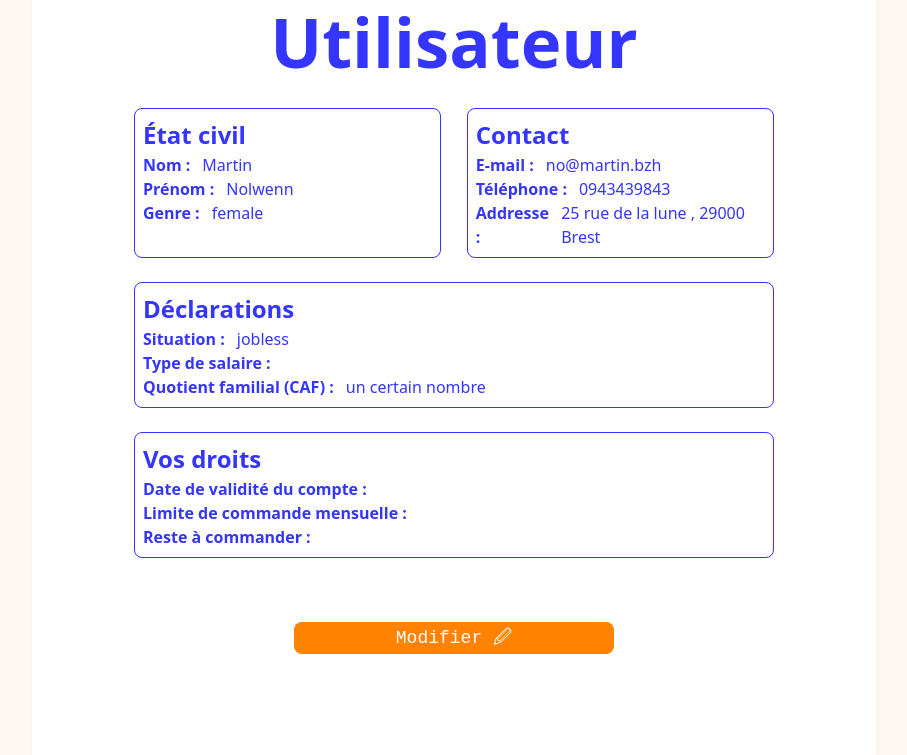
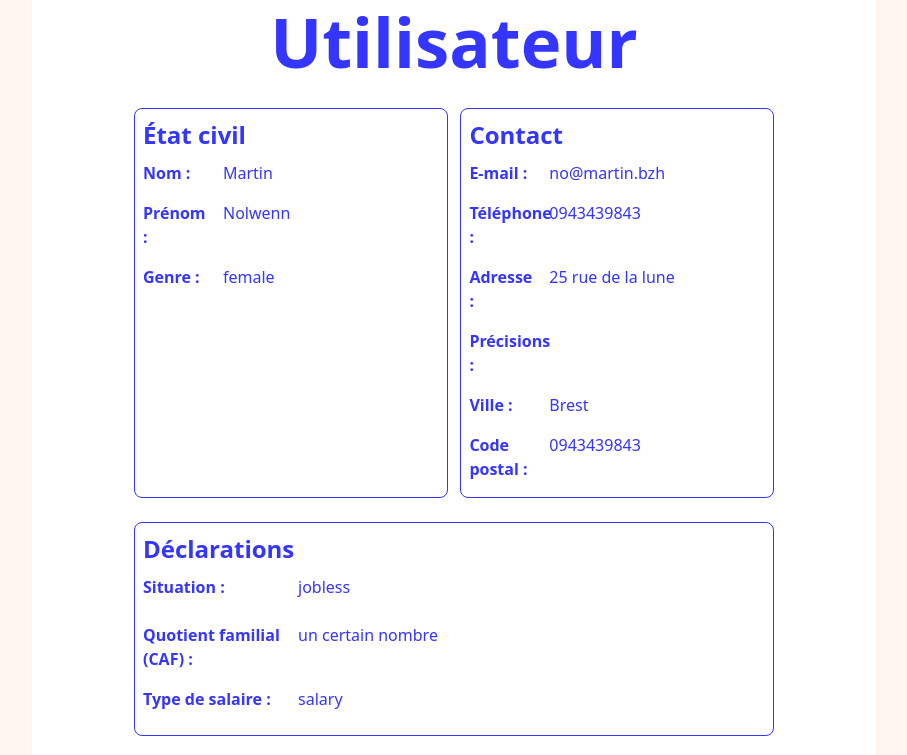
Before and after one commit to ba-22-hub/rayon22-ba22, a React (Vite) app: page /login in a window 1280 px wide. Shown: the part 1287-2042 px from the top of the page, without its empty margins (186-1093 px from the left). Built offline with nearby package versions, Linux system fonts and the light colour scheme.

Commit message:
adding function to edit profile

```diff
--- a/src/pages/Account.jsx
+++ b/src/pages/Account.jsx
@@ -1,3 +1,5 @@
+import { Input } from "postcss"
+import { useState } from "react"
 
 
 
@@ -22,42 +24,144 @@ function Account({ client }) {
      * wageType: undefined
      */
 
-    const fullAddress = client.address + ' ' + client.addAddress + ', ' + client.postalCode + ' ' + client.city
 
+
+
+    const [editing, setEditing] = useState(false)
+    const [clientEdit, setClientEdit] = useState(client)
+    const genderOptions = ["male", "female", "other"]
+    const situationOptions = ["employee", "jobless", "student", "retired"]
+    const wageOptions = ["salary", "scholarship", "help", "other"]
+
+    function handleChange(e) {
+        const { name, value } = e.target;
+        if (name == "wageType" && value == "other") {
+            const other = window.prompt("Quel est votre type de salaire ?");
+            if (other) {
+                setClientEdit(prev => ({
+                    ...prev,
+                    [name]: value,
+                    otherWage: other
+                }));
+
+            }
+        } else {
+            setClientEdit(prev => ({
+                ...prev,
+                [name]: value
+            }))
+        }
+    }
+
+    function handleCancel() {
+        setClientEdit(client)
+        setEditing(false)
+        console.log("editmod disable")
+    }
+
+    function handleEdit() {
+        console.log("sending ", clientEdit, "to API...")
+        setEditing(false)
+    }
+
+    // on factorise l'élément le plus volumineux
+    const renderField = (label, fieldName) => (
+        <div className="flex flex-row text-rayonblue">
+            <label className="font-semibold w-[23%] mt-2 mb-2">{label} : </label>
+            {editing ? (
+                <input
+                    className="ml-3 border border-rayonorange rounded-lg w-[78%] mt-1 mb-1 text-rayonorange"
+                    name={fieldName}
+                    value={clientEdit[fieldName]}
+                    onChange={handleChange}
+                />
+            ) : (
+                <p className="ml-3 mt-2 mb-2">{clientEdit[fieldName]}</p>
+            )}
+        </div>
+    )
+
+    const renderRadio = (label, fieldName, options) => (
+        <div className="flex flex-row text-rayonblue mb-2">
+            <label className="font-semibold w-[23%] mt-2 mb-2">{label} :</label>
+            {editing ? (
+                <div className="flex text-rayonorange">
+                    {options.map((option) => (
+                        <label key={option} className="flex items-center ml-4">
+                            <input
+                                className="mr-1"
+                                type="radio"
+                                name={fieldName}
+                                value={option}
+                                checked={clientEdit[fieldName] === option}
+                                onChange={handleChange}
+                            />
+                            {option}
+                        </label>
+                    ))}
+                </div>
+            ) : (
+                <p className="ml-3 mt-2 mb-2">{clientEdit[fieldName]}</p>
+            )}
+        </div>
+    );
 
     return (
         <>
             <div className="w-[66%] ml-[17%] p-[8%] bg-white rounded-2xl shadow-sm mb-[4%]">
                 <h1 className="text-center text-rayonblue text-[4.3em] leading-tight pt-[2%] font-bold">Bienvenue sur votre Espace Utilisateur</h1>
                 <div className="flex flex-row">
-                    <div className="border border-rayonblue rounded-lg mt-[1.5em] w-[48%] p-2">
+                    <div className="border border-rayonblue rounded-lg mt-[1.5em] w-[49%] p-2">
                         <h2 className="text-rayonblue text-[1.5em] font-semibold">État civil</h2>
-                        <div className="flex flex-row text-rayonblue"><label className="font-semibold">Nom : </label><p className="ml-3">{client.lastName}</p></div>
-                        <div className="flex flex-row text-rayonblue"><label className="font-semibold">Prénom : </label><p className="ml-3">{client.firstName}</p></div>
-                        <div className="flex flex-row text-rayonblue"><label className="font-semibold">Genre : </label><p className="ml-3">{client.gender}</p></div>
+                        {renderField("Nom", "lastName")}
+                        {renderField("Prénom", "firstName")}
+                        {renderRadio("Genre", "gender", genderOptions)}
+
                     </div>
-                    <div className="border border-rayonblue rounded-lg mt-[1.5em] w-[48%] ml-[4%] p-2">
+                    <div className="border border-rayonblue rounded-lg mt-[1.5em] w-[49%] ml-[2%] p-2">
                         <h2 className="text-rayonblue text-[1.5em] font-semibold">Contact</h2>
-                        <div className="flex flex-row text-rayonblue"><label className="font-semibold">E-mail : </label><p className="ml-3">{client.email}</p></div>
-                        <div className="flex flex-row text-rayonblue"><label className="font-semibold">Téléphone : </label><p className="ml-3">{client.phone}</p></div>
-                        <div className="flex flex-row text-rayonblue"><label className="font-semibold">Addresse : </label><p className="ml-3">{fullAddress}</p></div>
+                        {renderField("E-mail", "email")}
+                        {renderField("Téléphone", "phone")}
+                        {renderField("Adresse", "address")}
+                        {renderField("Précisions", "addAddress")}
+                        {renderField("Ville", "city")}
+                        {renderField("Code postal", "phone")}
                     </div>
                 </div>
                 <div className="border border-rayonblue rounded-lg mt-[1.5em] w-[100%] p-2">
                     <h2 className="text-rayonblue text-[1.5em] font-semibold">Déclarations</h2>
-                    <div className="flex flex-row text-rayonblue"><label className="font-semibold">Situation : </label><p className="ml-3">{client.situation}</p></div>
-                    <div className="flex flex-row text-rayonblue"><label className="font-semibold">Type de salaire : </label><p className="ml-3">{client.wageType}</p></div>
-                    <div className="flex flex-row text-rayonblue"><label className="font-semibold">Quotient familial (CAF) : </label><p className="ml-3">{client.quotient}</p></div>
-
+                    {renderRadio("Situation", "situation", situationOptions)}
+                    {renderField("Quotient familial (CAF)", "quotient")}
+                    {renderRadio("Type de salaire", "wageType", wageOptions)}
                 </div>
                 <div className="border border-rayonblue rounded-lg mt-[1.5em] w-[100%] p-2">
                     <h2 className="text-rayonblue text-[1.5em] font-semibold">Vos droits</h2>
-                    <div className="flex flex-row text-rayonblue"><label className="font-semibold">Date de validité du compte : </label><p className="ml-3">{}</p></div>
-                    <div className="flex flex-row text-rayonblue"><label className="font-semibold">Limite de commande mensuelle : </label><p className="ml-3">{}</p></div>
-                    <div className="flex flex-row text-rayonblue"><label className="font-semibold">Reste à commander : </label><p className="ml-3">{}</p></div>
+                    <div className="flex flex-row text-rayonblue"><label className="font-semibold">Date de validité du compte : </label><p className="ml-3">{ }</p></div>
+                    <div className="flex flex-row text-rayonblue"><label className="font-semibold">Limite de commande mensuelle : </label><p className="ml-3">{ }</p></div>
+                    <div className="flex flex-row text-rayonblue"><label className="font-semibold">Reste à commander : </label><p className="ml-3">{ }</p></div>
                 </div>
-                <button className="text-white text-center bg-rayonorange w-[50%] ml-[25%] mb-3 mt-[10%] h-[2rem]">Modifier 🖉</button>
-
+                {!editing ? (
+                    <button
+                        className="text-white text-center bg-rayonorange w-[50%] ml-[25%] mb-3 mt-[10%] h-[2rem]"
+                        onClick={() => {
+                            setEditing(true)
+                            console.log("editmod enabled")
+                        }
+                        }
+                    >Modifier 🖉</button>
+                ) : (
+                    <div className="flex flex-row">
+                        <button
+                            className="text-white text-center bg-rayonorange w-[24%] ml-[25%] mb-3 mt-[10%] h-[2rem]"
+                            onClick={handleCancel}
+                        >Annuler ✖</button>
+                        <button
+                            className="text-rayonorange text-center bg-white w-[24%] ml-[2%] mb-3 mt-[10%] h-[2rem] border border-rayonorange"
+                            onClick={handleEdit}
+                        >Valider 🗸</button>
+                    </div>
+                )
+                }
             </div>
         </>
     )
@@ -66,4 +170,5 @@ function Account({ client }) {
 
 }
 
-export default Account
+
+export default Account;
--- a/src/pages/Login.jsx
+++ b/src/pages/Login.jsx
@@ -99,7 +99,7 @@ function Login() {
     </div>
     <div>
       <Account
-        client={{birthday: "0023-09-23",  email: "no@martin.bzh", firstName: "Nolwenn", gender: "female", lastName: "Martin", phone: "0943439843", acceptTerms: true, addAddress: "", address: "25 rue de la lune ", city: "Brest", otherWage: "", postalCode: "29000", quotient: "un certain nombre", readInfo: true, situation: "jobless", wageType: undefined}}/>
+        client={{birthday: "0023-09-23",  email: "no@martin.bzh", firstName: "Nolwenn", gender: "female", lastName: "Martin", phone: "0943439843", acceptTerms: true, addAddress: "", address: "25 rue de la lune ", city: "Brest", otherWage: "", postalCode: "29000", quotient: "un certain nombre", readInfo: true, situation: "jobless", wageType: "salary"}}/>
     </div>
   </>
 )
```
